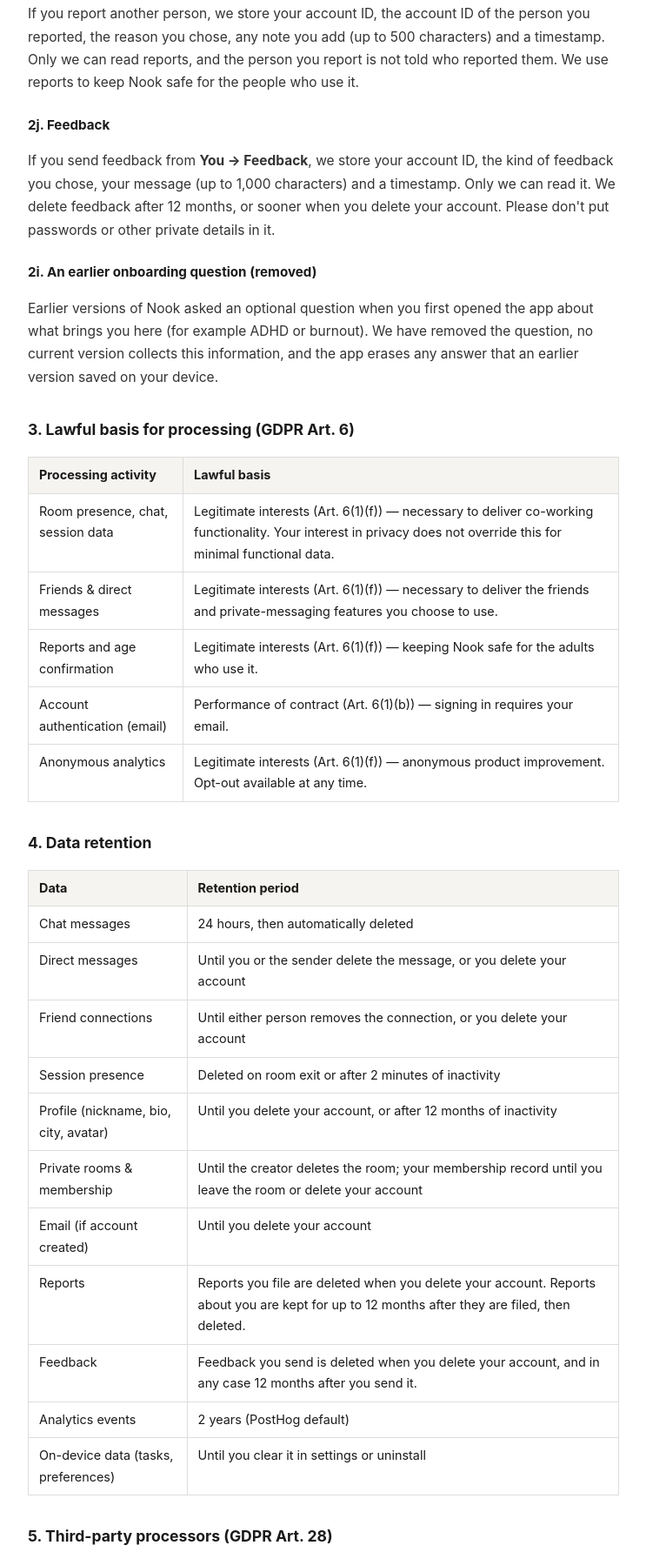
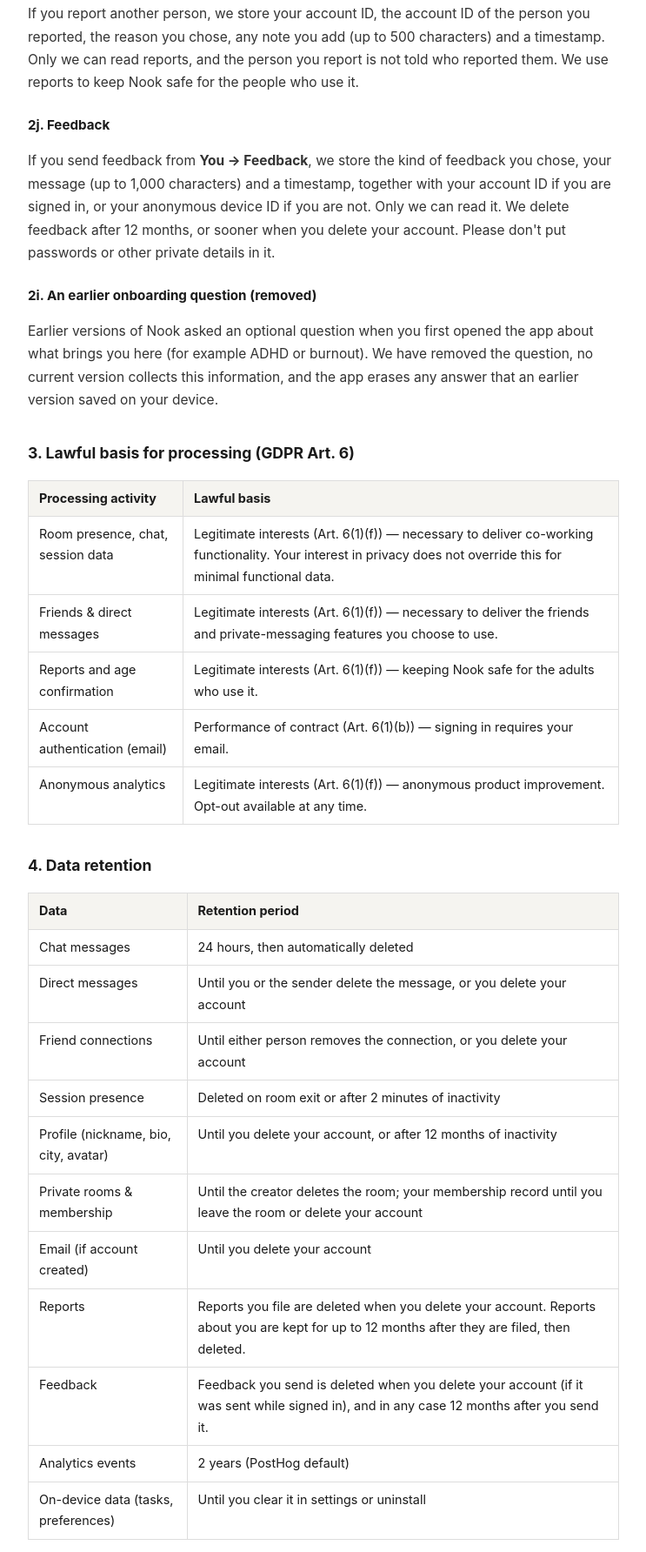
Before and after one commit to srohan8/moongastudio, a plain HTML site: page nook/privacy.html in a window 1280 px wide. Shown: the part 2770-4554 px from the top of the page at 87% size, without its empty margins (268-1011 px from the left). Drawn offline with Linux system fonts and the light colour scheme.

Commit message:
Say anonymous feedback is stored with the device ID

```diff
--- a/nook/privacy.html
+++ b/nook/privacy.html
@@ -81,7 +81,7 @@
   <p>If you report another person, we store your account ID, the account ID of the person you reported, the reason you chose, any note you add (up to 500 characters) and a timestamp. Only we can read reports, and the person you report is not told who reported them. We use reports to keep Nook safe for the people who use it.</p>
 
   <h3>2j. Feedback</h3>
-  <p>If you send feedback from <strong>You → Feedback</strong>, we store your account ID, the kind of feedback you chose, your message (up to 1,000 characters) and a timestamp. Only we can read it. We delete feedback after 12 months, or sooner when you delete your account. Please don't put passwords or other private details in it.</p>
+  <p>If you send feedback from <strong>You → Feedback</strong>, we store the kind of feedback you chose, your message (up to 1,000 characters) and a timestamp, together with your account ID if you are signed in, or your anonymous device ID if you are not. Only we can read it. We delete feedback after 12 months, or sooner when you delete your account. Please don't put passwords or other private details in it.</p>
 
   <h3>2i. An earlier onboarding question (removed)</h3>
   <p>Earlier versions of Nook asked an optional question when you first opened the app about what brings you here (for example ADHD or burnout). We have removed the question, no current version collects this information, and the app erases any answer that an earlier version saved on your device.</p>
@@ -107,7 +107,7 @@
     <tr><td>Private rooms &amp; membership</td><td>Until the creator deletes the room; your membership record until you leave the room or delete your account</td></tr>
     <tr><td>Email (if account created)</td><td>Until you delete your account</td></tr>
     <tr><td>Reports</td><td>Reports you file are deleted when you delete your account. Reports about you are kept for up to 12 months after they are filed, then deleted.</td></tr>
-    <tr><td>Feedback</td><td>Feedback you send is deleted when you delete your account, and in any case 12 months after you send it.</td></tr>
+    <tr><td>Feedback</td><td>Feedback you send is deleted when you delete your account (if it was sent while signed in), and in any case 12 months after you send it.</td></tr>
     <tr><td>Analytics events</td><td>2 years (PostHog default)</td></tr>
     <tr><td>On-device data (tasks, preferences)</td><td>Until you clear it in settings or uninstall</td></tr>
   </table>
```
